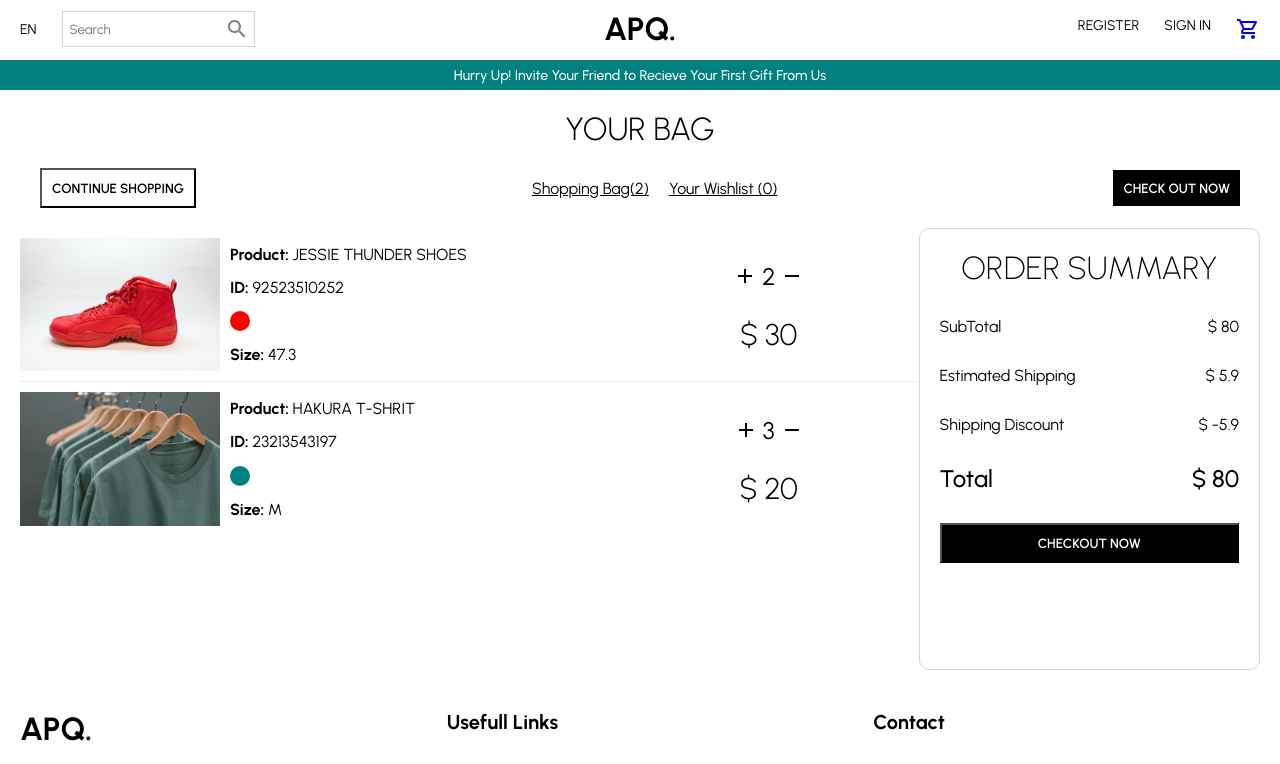
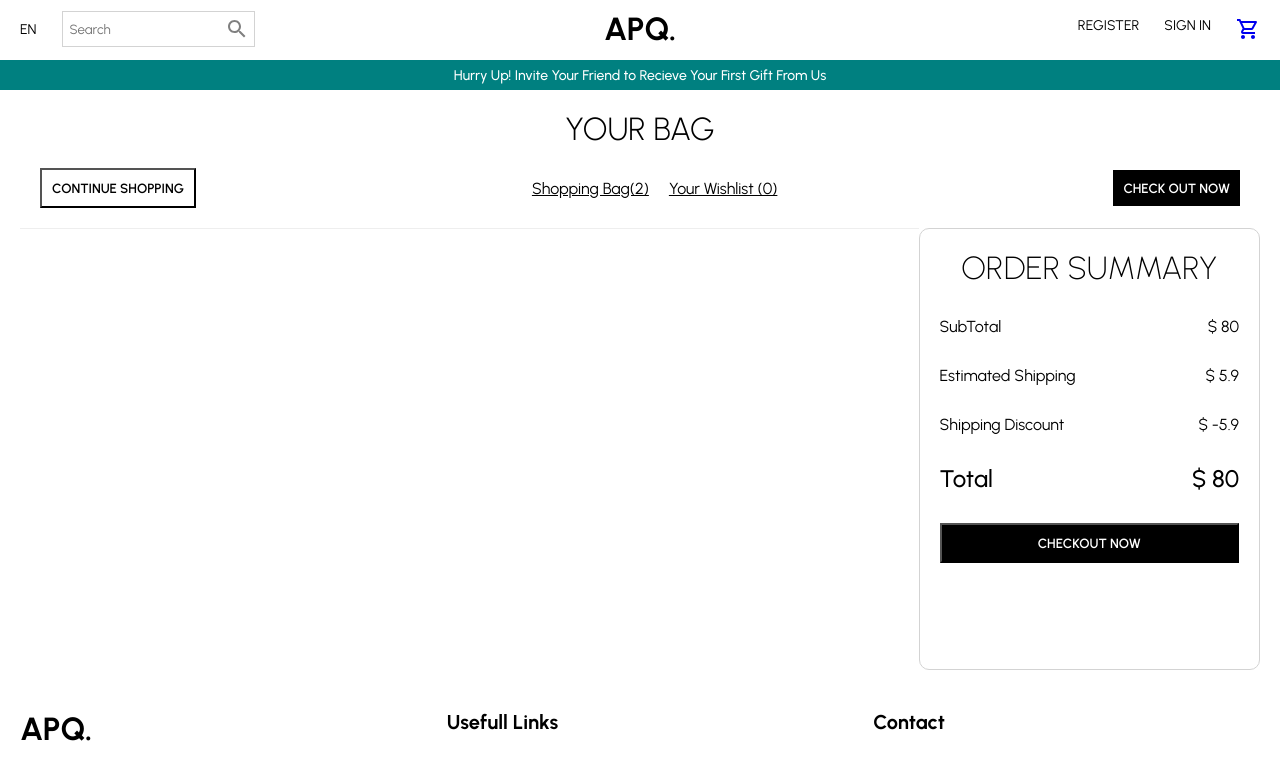
Before and after one commit to AliPooladmast/e-commerce, a React (Create React App) app: page /cart in a window 1280 px wide. Shown: the top 764 px of the page. Built offline with nearby package versions, Linux system fonts and the light colour scheme.

Commit message:
show cart redux products on cart page list

```diff
--- a/src/pages/Cart/Cart.jsx
+++ b/src/pages/Cart/Cart.jsx
@@ -6,8 +6,10 @@ import style from "./cart.module.scss";
 import shoePic from "../../assests/images/boot-shoe.jpg";
 import tShirt from "../../assests/images/t-shirt.jpg";
 import { Add, Remove } from "@material-ui/icons";
+import { useSelector } from "react-redux";
 
 const Cart = () => {
+  const cart = useSelector((state) => state.cart);
   return (
     <div className={style.Container}>
       <NavBar />
@@ -24,9 +26,10 @@ const Cart = () => {
         </div>
         <div className={style.Bottom}>
           <div className={style.Info}>
+            {cart.products.map((product) => (
               <div className={style.Product}>
                 <div className={style.ProductDetail}>
-                <img src={shoePic} alt="" />
+                  <img src={product.img} alt="" />
                   <div className={style.Detail}>
                     <span>
                       <b>Product:</b> JESSIE THUNDER SHOES
@@ -52,37 +55,8 @@ const Cart = () => {
                   <div className={style.ProductPrice}>$ 30</div>
                 </div>
               </div>
-
+            ))}
             <hr />
-
-            <div className={style.Product}>
-              <div className={style.ProductDetail}>
-                <img src={tShirt} alt="" />
-                <div className={style.Detail}>
-                  <span>
-                    <b>Product:</b> HAKURA T-SHRIT
-                  </span>
-                  <span>
-                    <b>ID:</b> 23213543197
-                  </span>
-                  <div
-                    className={style.ProductColor}
-                    style={{ backgroundColor: "teal" }}
-                  ></div>
-                  <span>
-                    <b>Size:</b> M
-                  </span>
-                </div>
-              </div>
-              <div className={style.PriceDetail}>
-                <div className={style.ProductAmount}>
-                  <Add />
-                  <span>3</span>
-                  <Remove />
-                </div>
-                <div className={style.ProductPrice}>$ 20</div>
-              </div>
-            </div>
           </div>
           <div className={style.Summary}>
             <h1>ORDER SUMMARY</h1>
```
Lines whose indentation alone changed are shown as unchanged.
